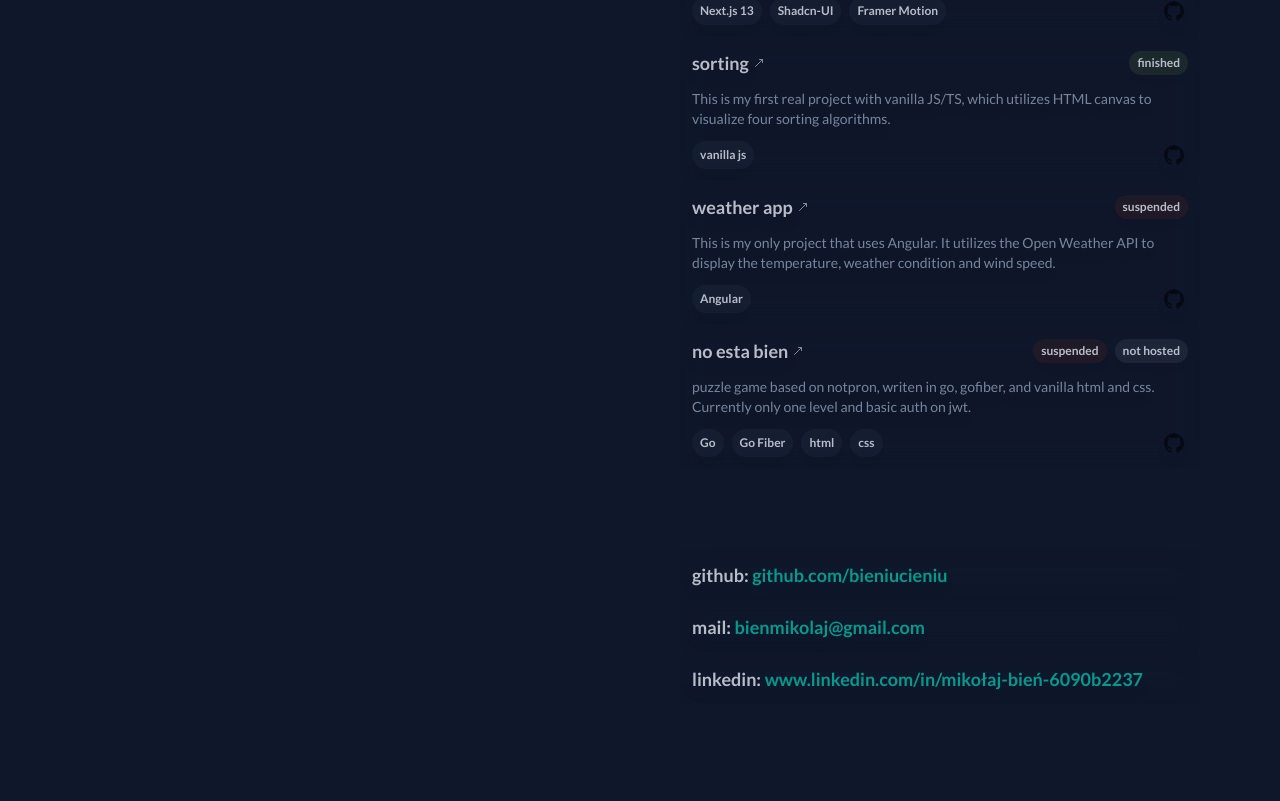
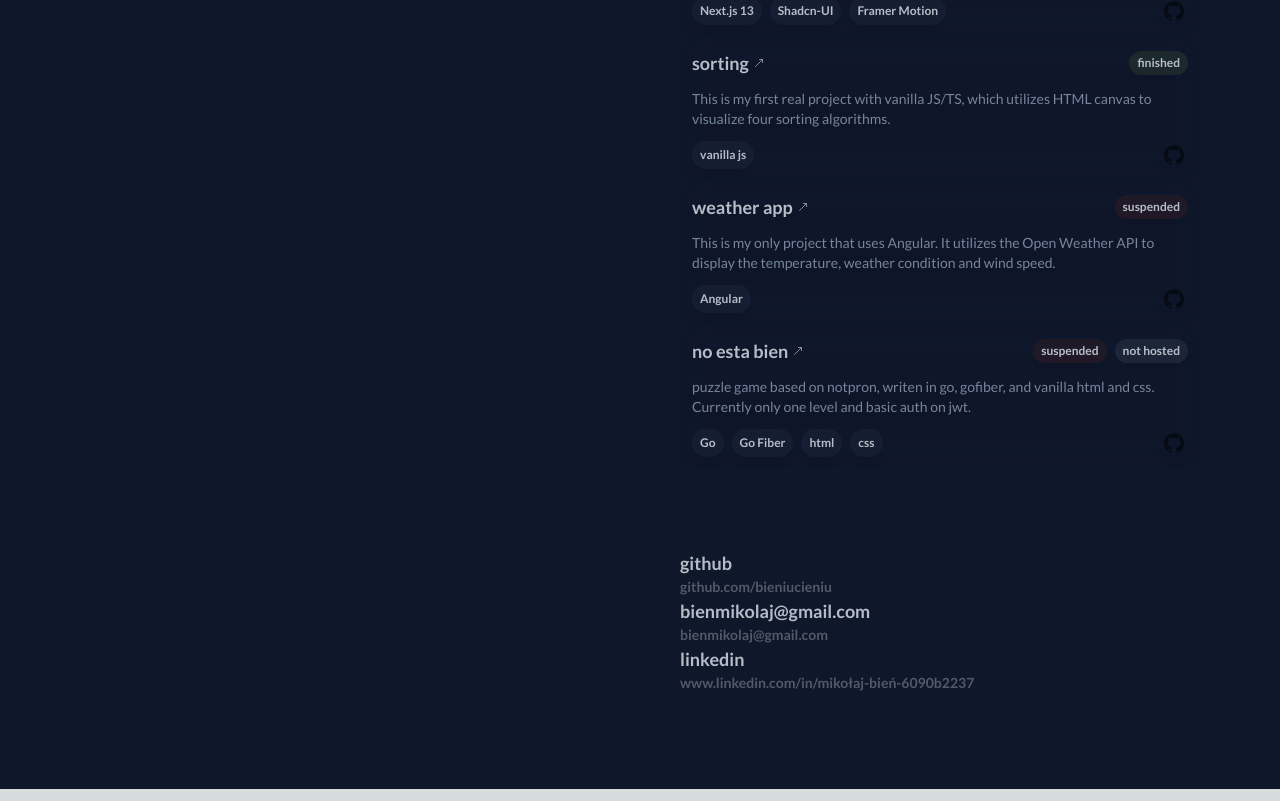
Before and after one commit to bieniucieniu/bieniucieniu.github.io, a Next.js app: page / in a window 1280 px wide. Shown: the part 929-1730 px from the top of the page. Built offline with nearby package versions, Linux system fonts and the light colour scheme.

Commit message:
refactor: move data

```diff
--- a/app/page.tsx
+++ b/app/page.tsx
@@ -4,6 +4,7 @@ import { Github } from "@/components/ui/icons/github";
 import { MoveUpRight } from "lucide-react";
 import NextLink from "next/link";
 
+import { type Project, contacts, projects } from "@/lib/data";
 import { createElement } from "react";
 import { twMerge } from "tailwind-merge";
 
@@ -12,86 +13,6 @@ function Link(
 ) {
   return createElement(props.href ? NextLink : "a", props as any);
 }
-
-type Project = {
-  title: string;
-  content: React.ReactNode;
-  tags: string[];
-  status?: ("finished" | "suspended" | "in progress" | "not hosted")[];
-  link?: string;
-  repo?: string;
-};
-const projects: Project[] = [
-  {
-    title: "Bracia Bien",
-    content: `
-          This is a web page for my father’s shop. It features fully dynamic
-          images stored on a bucket and managed through a Postgres database on
-          the admin page.
-`,
-    tags: ["Next.js 13", " Shadcn-UI ", " Framer Motion"],
-    status: ["in progress"],
-    link: "https://braciabien.pl/",
-    repo: "https://github.com/bieniucieniu/bracia-bien",
-  },
-  {
-    title: "Breakout",
-    content:
-      "2D/3D game leveraging vanilla React and the react-three-fiber library for 3D rendering with  JSX templating and React. Implemented 2D physics with react and utilities from three-fibe and state management with zustand.",
-    tags: ["three.js", "vanilla-extract-css"],
-    status: ["finished"],
-    link: "https://breakout.bieniucieniu.pl/",
-    repo: "https://github.com/bieniucieniu/breakout",
-  },
-
-  {
-    title: "previous Portfolio",
-    content: `This used to be my personal website, which features a ‘window manager’.
-                An interesting aspect of this website
-                is that the content in the window can be rendered on the Next.js
-                server.`,
-    tags: ["Next.js", "Framer Motion"],
-    status: ["suspended"],
-    link: "https://previous.bieniucieniu.pl",
-    repo: "https://github.com/bieniucieniu/portfolio-website",
-  },
-  {
-    title: "webisite template",
-    content: "IT company website template.",
-    tags: ["Next.js 13", "Shadcn-UI ", "Framer Motion"],
-    status: ["suspended"],
-    link: "https://midar.bieniucieniu.pl/",
-    repo: "https://github.com/bieniucieniu/midar-astro",
-  },
-  {
-    title: "sorting",
-    content: `This is my first real project with vanilla JS/TS, which utilizes
-                HTML canvas to visualize four sorting algorithms.`,
-    tags: ["vanilla js"],
-    status: ["finished"],
-    link: "https://sorting.bieniucieniu.pl/",
-    repo: "https://github.com/bieniucieniu/sorting",
-  },
-  {
-    title: "weather app",
-    content: `This is my only project that uses Angular. It utilizes the Open
-                  Weather API to display the temperature, weather condition and
-                  wind speed.`,
-    tags: ["Angular"],
-    status: ["suspended"],
-    link: "https://weather-app.bieniucieniu.pl/",
-    repo: "https://github.com/bieniucieniu/weather-app-angular",
-  },
-  {
-    title: "no esta bien",
-    content:
-      "puzzle game based on notpron, writen in go, gofiber, and vanilla html and css. \n Currently only one level and basic auth on jwt.",
-    tags: ["Go", "Go Fiber", "html", "css"],
-    status: ["suspended", "not hosted"],
-    link: "https://github.com/bieniucieniu/noestabien",
-    repo: "https://github.com/bieniucieniu/noestabien",
-  },
-];
 
 export default function Home() {
   return (
@@ -162,27 +83,18 @@ function Header() {
           Front-end developer
         </h3>
         <div className="flex flex-row gap-x-4 py-2">
+          {contacts.map((c) => {
+            return (
               <Link
+                key={c.label}
                 className="border-b border-transparent text-slate-500 hover:text-slate-100 hover:border-slate-100/70 transition-colors ease-out"
-            href="mailto:bienmikolaj@gmail.com"
+                href={c.href}
                 target="_blank"
               >
-            bienmikolaj@gmail.com
+                {c.label}
               </Link>
-          <Link
-            className="border-b border-transparent text-slate-500 hover:text-slate-100 hover:border-slate-100/70 transition-colors ease-out"
-            href="https://github.com/bieniucieniu"
-            target="_blank"
-          >
-            github
-          </Link>
-          <Link
-            className="border-b border-transparent text-slate-500 hover:text-slate-100 hover:border-slate-100/70 transition-colors ease-out"
-            href="https://www.linkedin.com/in/mikołaj-bień-6090b2237"
-            target="_blank"
-          >
-            linkedin
-          </Link>
+            );
+          })}
         </div>
         <Nav />
       </div>
@@ -197,36 +109,19 @@ function Footer() {
         Contacts
       </h2>
       <ul className="pl-10 text-lg font-bold group">
-        <li className="p-3 rounded-lg drop-shadow-xl backdrop-blur-md opacity-80 group/item hover:opacity-100! group-hover:opacity-50 transition-all">
-          <span className="">github: </span>
-          <Link
-            className="text-teal-500 hover:underline"
-            href="https://github.com/bieniucieniu"
-            target="_blank"
+        {contacts.map((c) => {
+          return (
+            <li
+              key={c.label}
+              className="opacity-80 group/item hover:opacity-100! group-hover:opacity-50 transition-all"
             >
-            github.com/bieniucieniu
+              <Link className="flex flex-col" href={c.href} target="_blank">
+                <span className="hover:underline">{c.label}</span>
+                <span className="text-sm opacity-40">{c.hrefLabel}</span>
               </Link>
             </li>
-        <li className="p-3 rounded-lg drop-shadow-xl backdrop-blur-md opacity-80 group/item hover:opacity-100! group-hover:opacity-50 transition-all">
-          mail:{" "}
-          <Link
-            className="text-teal-500 hover:underline"
-            href="mailto:bienmikolaj@gmail.com"
-            target="_blank"
-          >
-            bienmikolaj@gmail.com
-          </Link>
-        </li>
-        <li className="p-3 rounded-lg drop-shadow-xl backdrop-blur-md opacity-80 group/item hover:opacity-100! group-hover:opacity-50 transition-all">
-          linkedin:{" "}
-          <Link
-            className="text-teal-500 hover:underline"
-            href="https://www.linkedin.com/in/mikołaj-bień-6090b2237"
-            target="_blank"
-          >
-            www.linkedin.com/in/mikołaj-bień-6090b2237
-          </Link>
-        </li>
+          );
+        })}
       </ul>
     </footer>
   );
--- /dev/null
+++ b/lib/data.ts
@@ -0,0 +1,97 @@
+export type Project = {
+  title: string;
+  content: React.ReactNode;
+  tags: string[];
+  status?: ("finished" | "suspended" | "in progress" | "not hosted")[];
+  link?: string;
+  repo?: string;
+};
+export const projects: Project[] = [
+  {
+    title: "Bracia Bien",
+    content: `
+          This is a web page for my father’s shop. It features fully dynamic
+          images stored on a bucket and managed through a Postgres database on
+          the admin page.
+`,
+    tags: ["Next.js 13", " Shadcn-UI ", " Framer Motion"],
+    status: ["in progress"],
+    link: "https://braciabien.pl/",
+    repo: "https://github.com/bieniucieniu/bracia-bien",
+  },
+  {
+    title: "Breakout",
+    content:
+      "2D/3D game leveraging vanilla React and the react-three-fiber library for 3D rendering with  JSX templating and React. Implemented 2D physics with react and utilities from three-fibe and state management with zustand.",
+    tags: ["three.js", "vanilla-extract-css"],
+    status: ["finished"],
+    link: "https://breakout.bieniucieniu.pl/",
+    repo: "https://github.com/bieniucieniu/breakout",
+  },
+
+  {
+    title: "previous Portfolio",
+    content: `This used to be my personal website, which features a ‘window manager’.
+                An interesting aspect of this website
+                is that the content in the window can be rendered on the Next.js
+                server.`,
+    tags: ["Next.js", "Framer Motion"],
+    status: ["suspended"],
+    link: "https://previous.bieniucieniu.pl",
+    repo: "https://github.com/bieniucieniu/portfolio-website",
+  },
+  {
+    title: "webisite template",
+    content: "IT company website template.",
+    tags: ["Next.js 13", "Shadcn-UI ", "Framer Motion"],
+    status: ["suspended"],
+    link: "https://midar.bieniucieniu.pl/",
+    repo: "https://github.com/bieniucieniu/midar-astro",
+  },
+  {
+    title: "sorting",
+    content: `This is my first real project with vanilla JS/TS, which utilizes
+                HTML canvas to visualize four sorting algorithms.`,
+    tags: ["vanilla js"],
+    status: ["finished"],
+    link: "https://sorting.bieniucieniu.pl/",
+    repo: "https://github.com/bieniucieniu/sorting",
+  },
+  {
+    title: "weather app",
+    content: `This is my only project that uses Angular. It utilizes the Open
+                  Weather API to display the temperature, weather condition and
+                  wind speed.`,
+    tags: ["Angular"],
+    status: ["suspended"],
+    link: "https://weather-app.bieniucieniu.pl/",
+    repo: "https://github.com/bieniucieniu/weather-app-angular",
+  },
+  {
+    title: "no esta bien",
+    content:
+      "puzzle game based on notpron, writen in go, gofiber, and vanilla html and css. \n Currently only one level and basic auth on jwt.",
+    tags: ["Go", "Go Fiber", "html", "css"],
+    status: ["suspended", "not hosted"],
+    link: "https://github.com/bieniucieniu/noestabien",
+    repo: "https://github.com/bieniucieniu/noestabien",
+  },
+];
+export type Contact = { label: string; href: string; hrefLabel: string };
+export const contacts: Contact[] = [
+  {
+    label: "github",
+    href: "https://github.com/bieniucieniu",
+    hrefLabel: "github.com/bieniucieniu",
+  },
+  {
+    label: "bienmikolaj@gmail.com",
+    href: "mailto:bienmikolaj@gmail.com",
+    hrefLabel: "bienmikolaj@gmail.com",
+  },
+  {
+    label: "linkedin",
+    href: "https://www.linkedin.com/in/mikołaj-bień-6090b2237",
+    hrefLabel: "www.linkedin.com/in/mikołaj-bień-6090b2237",
+  },
+];
```
Lines whose indentation alone changed are shown as unchanged.
